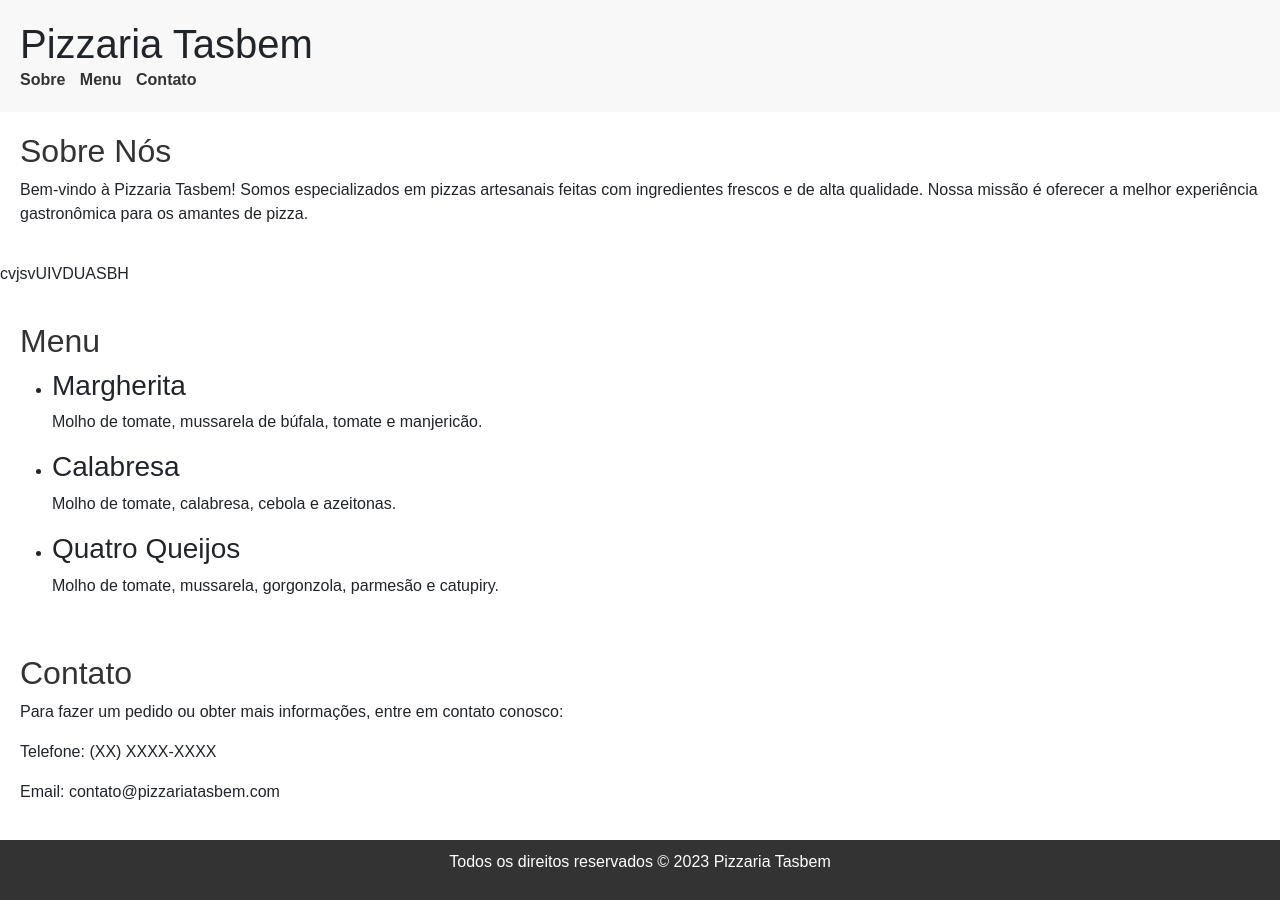
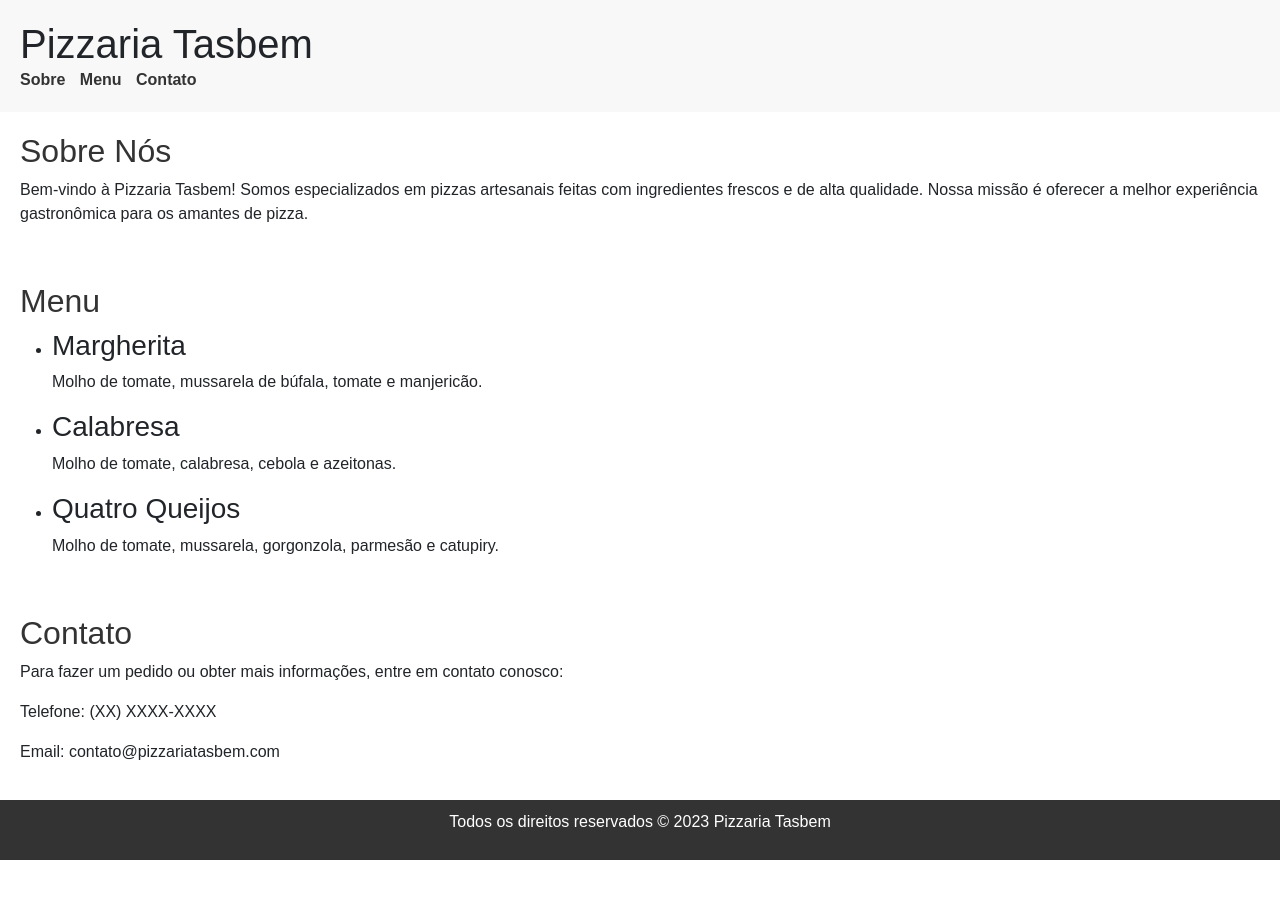
Before and after one commit to nEcOLiNhOO/Pizarria-tasbem, a website: page index.html in a window 1280 px wide. After the commit the page ends 860 px from the top, so only its background shows below. Drawn offline with nearby package versions, Linux system fonts and the light colour scheme.

Commit message:
correção

```diff
--- a/index.html
+++ b/index.html
@@ -22,7 +22,6 @@
     <h2>Sobre Nós</h2>
     <p>Bem-vindo à Pizzaria Tasbem! Somos especializados em pizzas artesanais feitas com ingredientes frescos e de alta qualidade. Nossa missão é oferecer a melhor experiência gastronômica para os amantes de pizza.</p>
   </section>
-<p>cvjsvUIVDUASBH</p>
   <section id="menu">
     <h2>Menu</h2>
     <ul>
```
